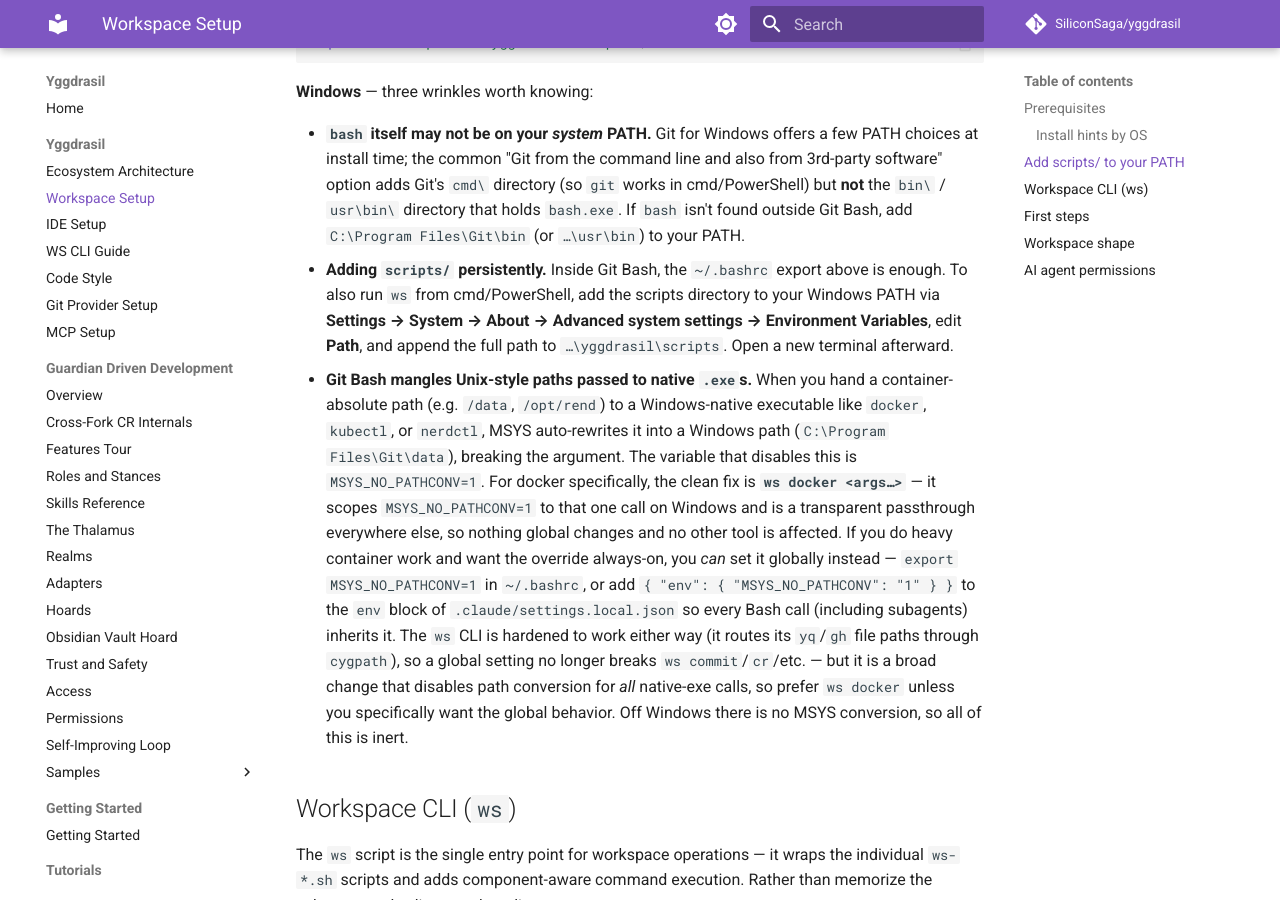
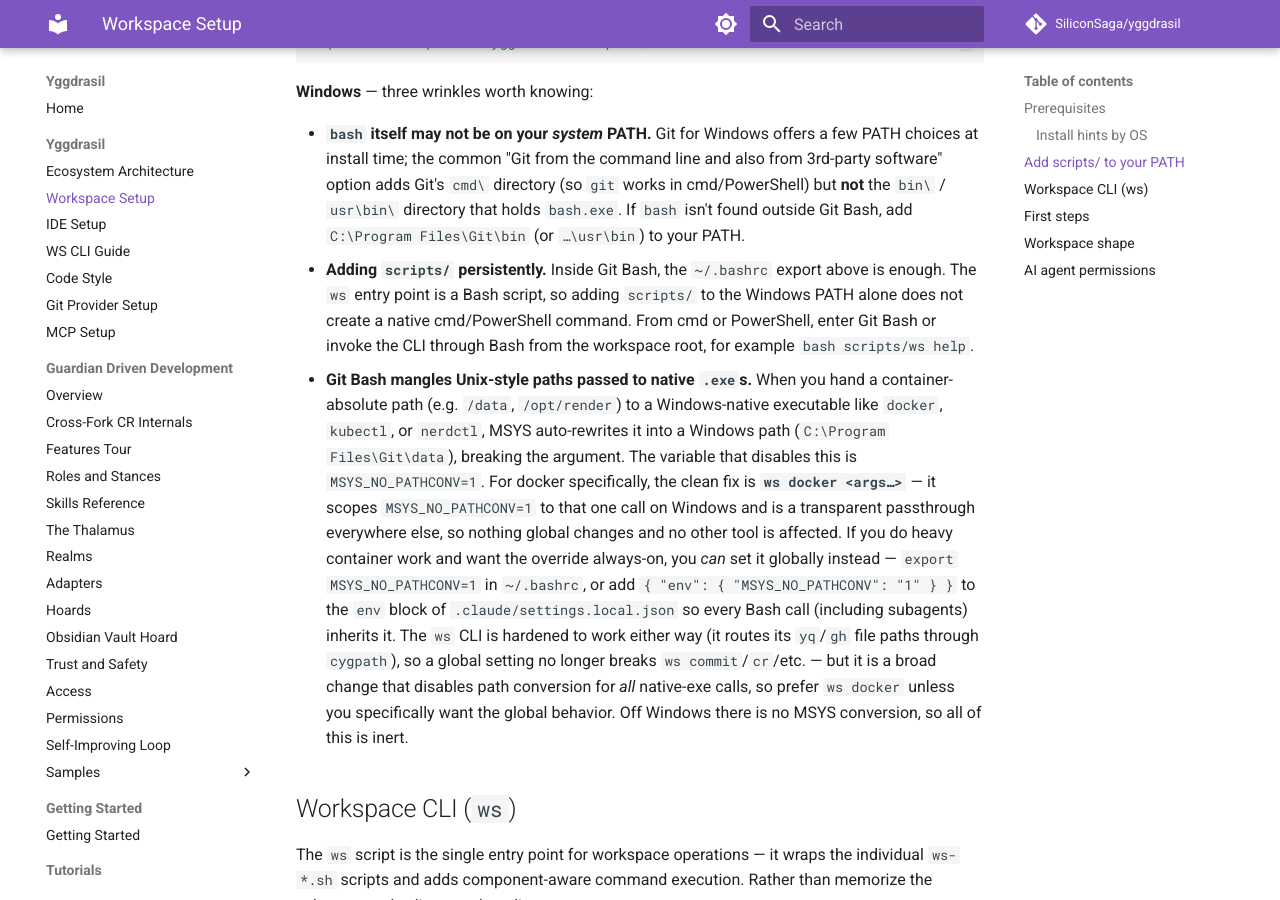
Before and after one commit to SiliconSaga/yggdrasil, an MkDocs documentation site: the page built from docs/workspace-setup.md, in a window 1280 px wide and 900 px high, scrolled down 2197 px. Built offline with MkDocs 1.6.1 and Material for MkDocs 9.7.7, drawn with Linux system fonts in a browser that asks for light colours; comment, search, counter and statistics services are not loaded.

Commit message:
fix(ws): address review portability gaps
Probe the real yq executable instead of the exported native-path wrapper function, keeping missing-prerequisite diagnostics reliable across every caller that sources the realm helpers.

Correct Windows invocation and container-path examples, align the scribe role offer with orientation, and keep hook guidance consistent with prose conventions. Strengthen regression coverage for inherited MSYS state, portable paths, the compatibility adoption flag, relative yq expressions, and symlinked template data.

Co-Authored-By: Codex GPT-5 <noreply@openai.com>

```diff
--- a/docs/workspace-setup.md
+++ b/docs/workspace-setup.md
@@ -56,8 +56,8 @@ export PATH="/path/to/yggdrasil/scripts:$PATH"
 **Windows** — three wrinkles worth knowing:
 
 - **`bash` itself may not be on your *system* PATH.** Git for Windows offers a few PATH choices at install time; the common "Git from the command line and also from 3rd-party software" option adds Git's `cmd\` directory (so `git` works in cmd/PowerShell) but **not** the `bin\` / `usr\bin\` directory that holds `bash.exe`. If `bash` isn't found outside Git Bash, add `C:\Program Files\Git\bin` (or `…\usr\bin`) to your PATH.
-- **Adding `scripts/` persistently.** Inside Git Bash, the `~/.bashrc` export above is enough. To also run `ws` from cmd/PowerShell, add the scripts directory to your Windows PATH via **Settings → System → About → Advanced system settings → Environment Variables**, edit **Path**, and append the full path to `…\yggdrasil\scripts`. Open a new terminal afterward.
-- **Git Bash mangles Unix-style paths passed to native `.exe`s.** When you hand a container-absolute path (e.g. `/data`, `/opt/rend`) to a Windows-native executable like `docker`, `kubectl`, or `nerdctl`, MSYS auto-rewrites it into a Windows path (`C:\Program Files\Git\data`), breaking the argument. The variable that disables this is `MSYS_NO_PATHCONV=1`. For docker specifically, the clean fix is **`ws docker <args…>`** — it scopes `MSYS_NO_PATHCONV=1` to that one call on Windows and is a transparent passthrough everywhere else, so nothing global changes and no other tool is affected. If you do heavy container work and want the override always-on, you *can* set it globally instead — `export MSYS_NO_PATHCONV=1` in `~/.bashrc`, or add `{ "env": { "MSYS_NO_PATHCONV": "1" } }` to the `env` block of `.claude/settings.local.json` so every Bash call (including subagents) inherits it. The `ws` CLI is hardened to work either way (it routes its `yq`/`gh` file paths through `cygpath`), so a global setting no longer breaks `ws commit`/`cr`/etc. — but it is a broad change that disables path conversion for *all* native-exe calls, so prefer `ws docker` unless you specifically want the global behavior. Off Windows there is no MSYS conversion, so all of this is inert.
+- **Adding `scripts/` persistently.** Inside Git Bash, the `~/.bashrc` export above is enough. The `ws` entry point is a Bash script, so adding `scripts/` to the Windows PATH alone does not create a native cmd/PowerShell command. From cmd or PowerShell, enter Git Bash or invoke the CLI through Bash from the workspace root, for example `bash scripts/ws help`.
+- **Git Bash mangles Unix-style paths passed to native `.exe`s.** When you hand a container-absolute path (e.g. `/data`, `/opt/render`) to a Windows-native executable like `docker`, `kubectl`, or `nerdctl`, MSYS auto-rewrites it into a Windows path (`C:\Program Files\Git\data`), breaking the argument. The variable that disables this is `MSYS_NO_PATHCONV=1`. For docker specifically, the clean fix is **`ws docker <args…>`** — it scopes `MSYS_NO_PATHCONV=1` to that one call on Windows and is a transparent passthrough everywhere else, so nothing global changes and no other tool is affected. If you do heavy container work and want the override always-on, you *can* set it globally instead — `export MSYS_NO_PATHCONV=1` in `~/.bashrc`, or add `{ "env": { "MSYS_NO_PATHCONV": "1" } }` to the `env` block of `.claude/settings.local.json` so every Bash call (including subagents) inherits it. The `ws` CLI is hardened to work either way (it routes its `yq`/`gh` file paths through `cygpath`), so a global setting no longer breaks `ws commit`/`cr`/etc. — but it is a broad change that disables path conversion for *all* native-exe calls, so prefer `ws docker` unless you specifically want the global behavior. Off Windows there is no MSYS conversion, so all of this is inert.
 
 ## Workspace CLI (`ws`)
 
```
Also changed, not shown: .agent/skills/gdd-orientation/SKILL.md (+2 -2 lines), .agent/skills/gdd-scribe/SKILL.md (+1 -1 lines), 16 other files.
